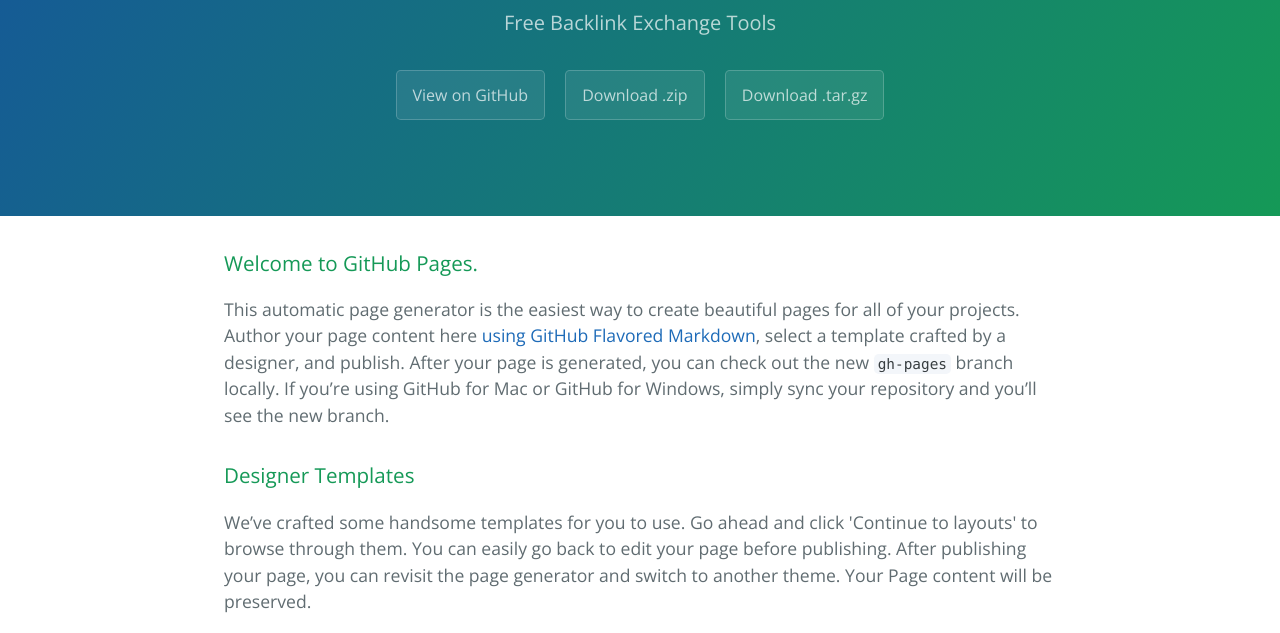
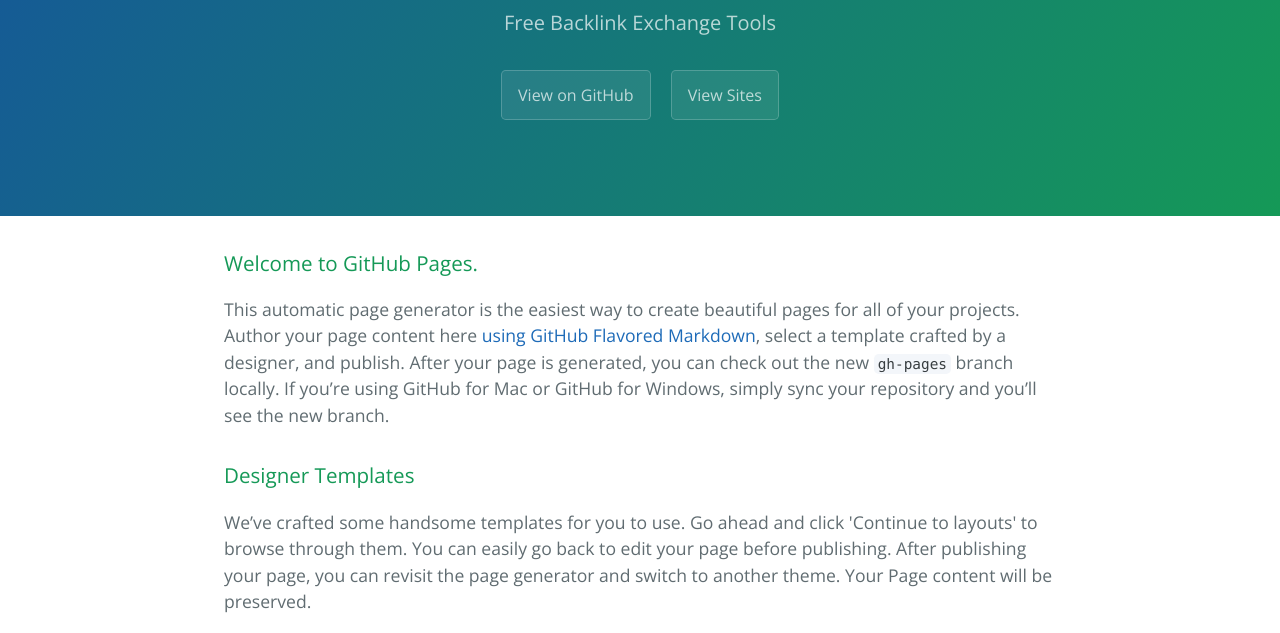
Before and after one commit to arokaja/BacklinkXchange, a plain HTML site: page index.html in a window 1280 px wide. Shown: the part 167-800 px from the top of the page. Drawn offline with nearby package versions, Linux system fonts and the light colour scheme.

Commit message:
Update index.html

```diff
--- a/index.html
+++ b/index.html
@@ -14,8 +14,7 @@
       <h1 class="project-name">BacklinkXchange</h1>
       <h2 class="project-tagline">Free Backlink Exchange Tools</h2>
       <a href="https://github.com/penerus/backlinkxchange" class="btn">View on GitHub</a>
-      <a href="https://github.com/penerus/backlinkxchange/zipball/master" class="btn">Download .zip</a>
-      <a href="https://github.com/penerus/backlinkxchange/tarball/master" class="btn">Download .tar.gz</a>
+      <a href="http://backlinkxchange.blogspot.com" class="btn">View Sites</a>
     </section>
 
     <section class="main-content">
```
